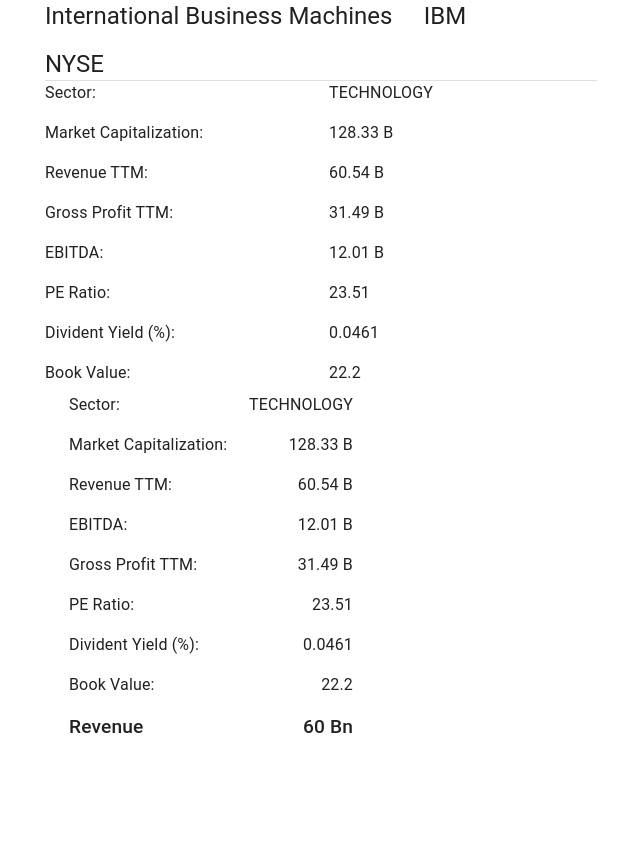
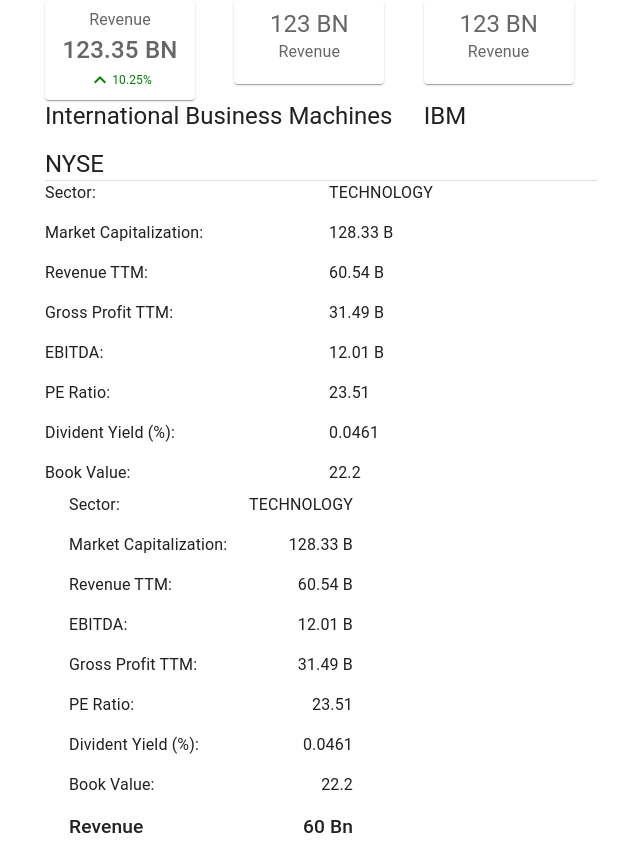
Before and after one commit to kaiwalyag/screener, a React (Create React App) app: page / in a window 1280 px wide. Shown: the whole page, without its empty margins (319-959 px from the left). Before the commit the page ends 800 px from the top, so only its background shows below. Built offline with nearby package versions, Linux system fonts and the light colour scheme.

Commit message:
Added card component

```diff
--- a/package.json
+++ b/package.json
@@ -5,6 +5,7 @@
   "dependencies": {
     "@emotion/react": "^11.10.5",
     "@emotion/styled": "^11.10.5",
+    "@mui/icons-material": "^5.10.14",
     "@mui/material": "^5.10.13",
     "@mui/system": "^5.10.13",
     "@testing-library/jest-dom": "^5.16.5",
--- a/src/App.js
+++ b/src/App.js
@@ -19,6 +19,7 @@
 } from "@mui/material";
 
 import { styled, createTheme, ThemeProvider } from "@mui/system";
+import Stats from './components/Stats';
 
 // Create a theme instance.
 
@@ -122,6 +123,7 @@
     <Container component="main" maxWidth="sm">
       <CssBaseline />
       <div>
+        <Stats></Stats>
         <Grid container spacing={2}>
           <Grid item xs={6} md={8}>
             <Typography component="h1" variant="h5">
--- /dev/null
+++ b/src/components/Stats.js
@@ -0,0 +1,77 @@
+import * as React from "react";
+import Box from "@mui/material/Box";
+import Card from "@mui/material/Card";
+import CardContent from "@mui/material/CardContent";
+import Typography from "@mui/material/Typography";
+import { styled } from "@mui/material/styles";
+import Paper from "@mui/material/Paper";
+import Grid from "@mui/material/Grid";
+import { KeyboardArrowUp, KeyboardArrowDown } from "@mui/icons-material";
+
+const Item = styled(Paper)(({ theme }) => ({
+  backgroundColor: theme.palette.mode === "dark" ? "#1A2027" : "#fff",
+  ...theme.typography.body2,
+  padding: theme.spacing(1),
+  textAlign: "center",
+  color: theme.palette.text.secondary,
+  width: '150px'
+}));
+
+const Value = styled(Typography)(({ theme }) => ({
+  fontSize: '24px',
+  fontWeight: "500"
+}));
+
+const Change = styled(Typography)(({ theme }) => ({
+  fontSize: '12px',
+  color: "green"
+}));
+
+const ChangeDivStyle = {
+  display: "flex",
+  justifyContent: "center",
+  alignItems: "center",
+  flexWrap: "wrap"
+};
+
+export default function Stats() {
+  return (
+    <div>
+      <Box sx={{ flexGrow: 1 }}>
+        <Grid container spacing={2}>
+          <Grid item xs={4}>
+            <Item>
+              <Typography color="text.secondary">Revenue</Typography>
+              <Value> 123.35 BN </Value>
+              <div style={ChangeDivStyle}>
+                <KeyboardArrowUp sx={{ color: "green" }} />
+                <Change>10.25% </Change>
+              </div>
+            </Item>
+          </Grid>
+          <Grid item xs={4}>
+            <Item>
+              <Typography variant="h5" sx={{ fontSize: 24 }} component="div">
+                123 BN
+              </Typography>
+              <Typography sx={{ mb: 1.5 }} color="text.secondary">
+                Revenue
+              </Typography>
+            </Item>
+          </Grid>
+          <Grid item xs={4}>
+            <Item>
+              <Typography variant="h5" sx={{ fontSize: 24 }} component="div">
+                123 BN
+              </Typography>
+              <Typography sx={{ mb: 1.5 }} color="text.secondary">
+                Revenue
+              </Typography>
+            </Item>
+          </Grid>
+        </Grid>
+      </Box>
+
+    </div>
+  );
+}
```
Also changed, not shown: src/components/StatsCard.js (added, +52 -0 lines), 1 other file (tests, documents, lock files or other folders).
